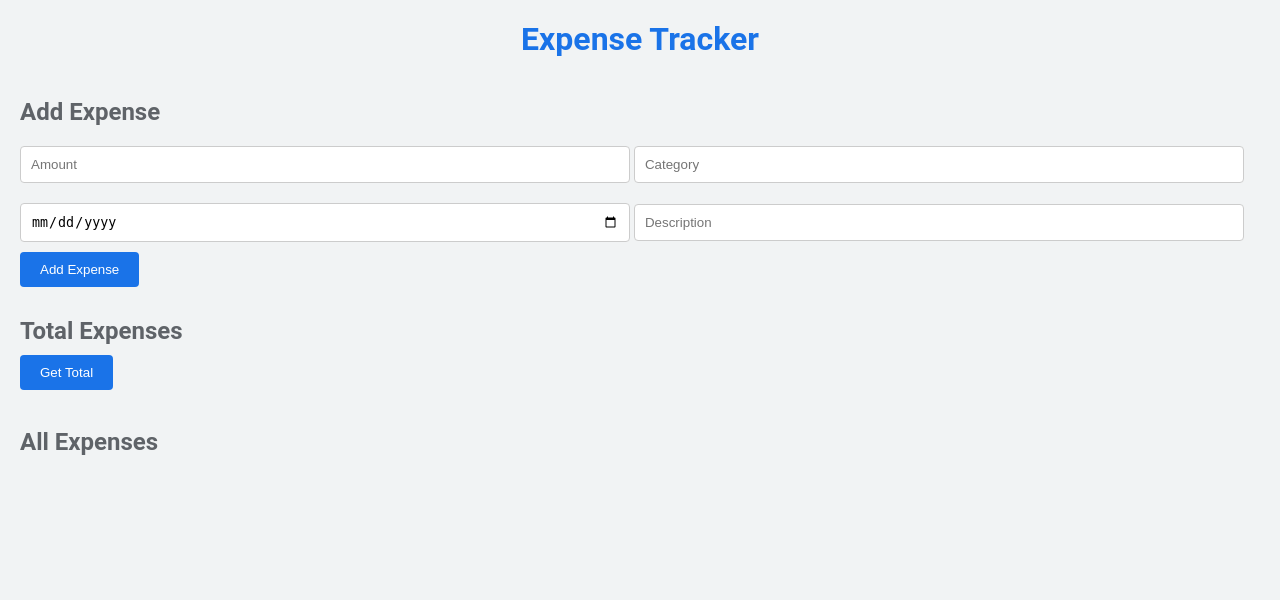
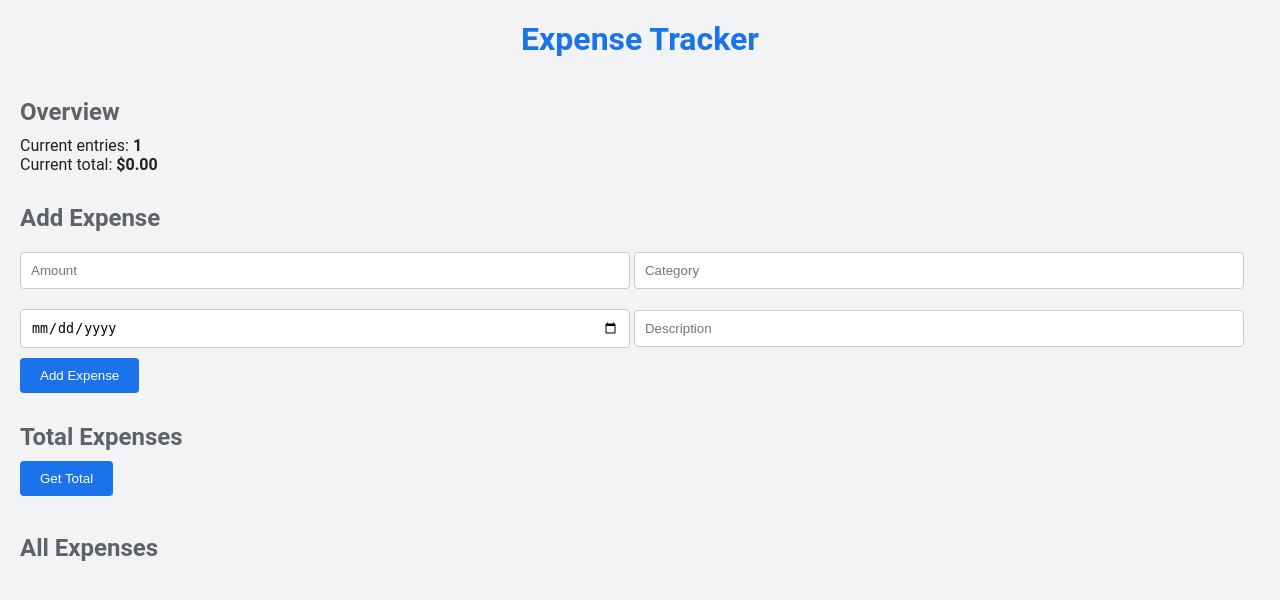
Before and after one commit to ak-asu/expense, a Python web app: template templates/index.html in a window 1280 px wide. Shown: the top 600 px of the page. Run offline with Jinja, Linux system fonts and the light colour scheme; the template is opened without the code that fills it: most values are stand-ins (such as "Sample title", 1, 10 or a date in 2020).

Commit message:
Enhance index.html with overview section
Added an overview section displaying current entries and total.

```diff
--- a/templates/index.html
+++ b/templates/index.html
@@ -126,6 +126,11 @@
 
 <body>
     <h1>Expense Tracker</h1>
+    <div>
+        <h2>Overview</h2>
+        <p>Current entries: <strong>{{ initial_count }}</strong></p>
+        <p>Current total: <strong>$<span id="initial-total">{{ '%.2f'|format(initial_total) }}</span></strong></p>
+    </div>
 
     <!-- Add Expense Form -->
     <div>
@@ -199,6 +204,12 @@
                 li.appendChild(link);
                 expensesList.appendChild(li);
             });
+
+            if (expenses.length === 0) {
+                const li = document.createElement("li");
+                li.textContent = "No expenses recorded yet.";
+                expensesList.appendChild(li);
+            }
         }
 
         // Fetch and display all expenses when the page loads
```
